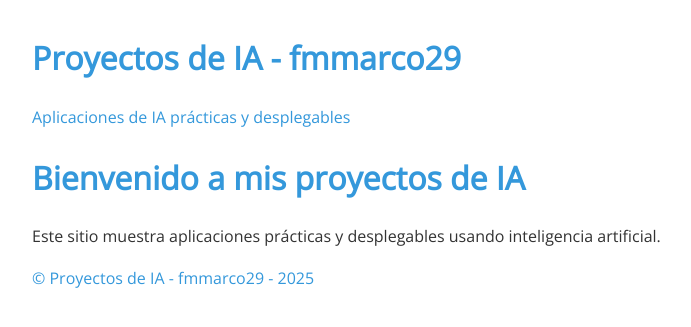
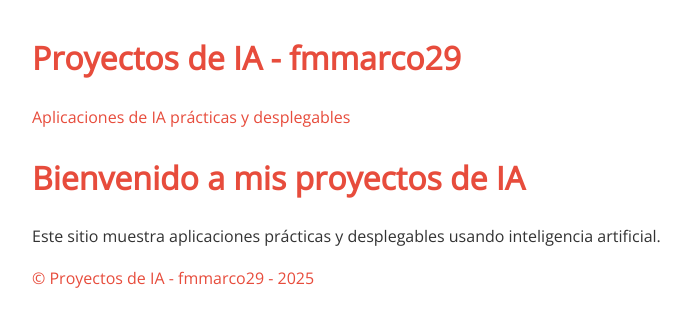
Before and after one commit to fmmarco29/AI, a Jekyll site: the page built from index.md, in a window 1280 px wide. Shown: the top 327 px of the page, without its empty margins (0-691 px from the left). Built offline with Jekyll 4.4.1, drawn with Linux system fonts in a browser that asks for light colours.

Commit message:
Auto commit 2025-05-11_10-07

```diff
--- a/assets/css/custom.css
+++ b/assets/css/custom.css
@@ -1,8 +1,9 @@
 :root {
-  --primary-color: #3498db;
+  --primary-color: #e74c3c;     /* rojo */
   --secondary-color: #f1c40f;
   --font-family: 'Open Sans', sans-serif;
 }
+
 
 body {
   font-family: var(--font-family);
```
